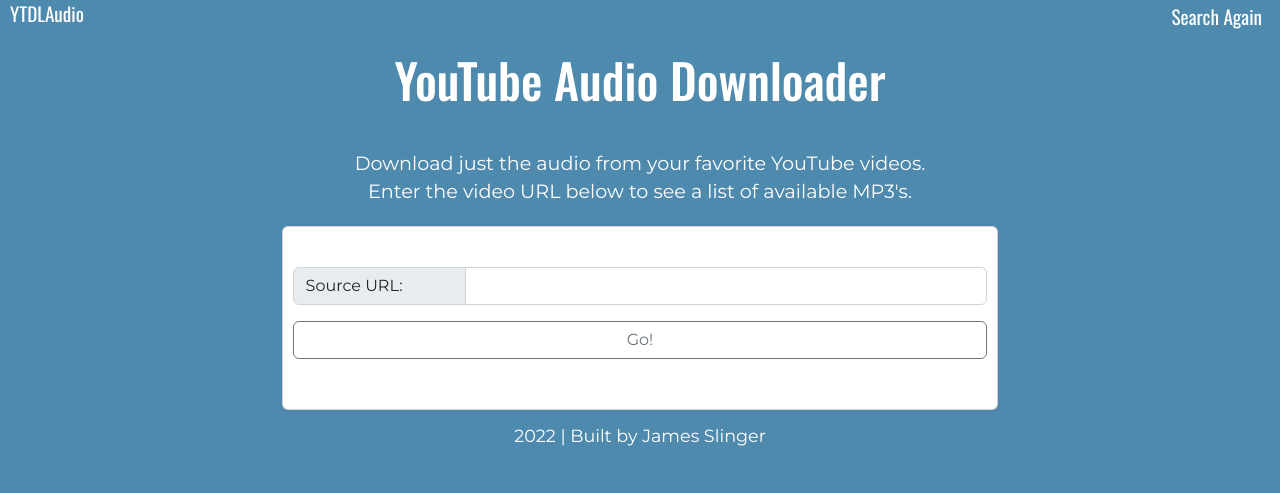
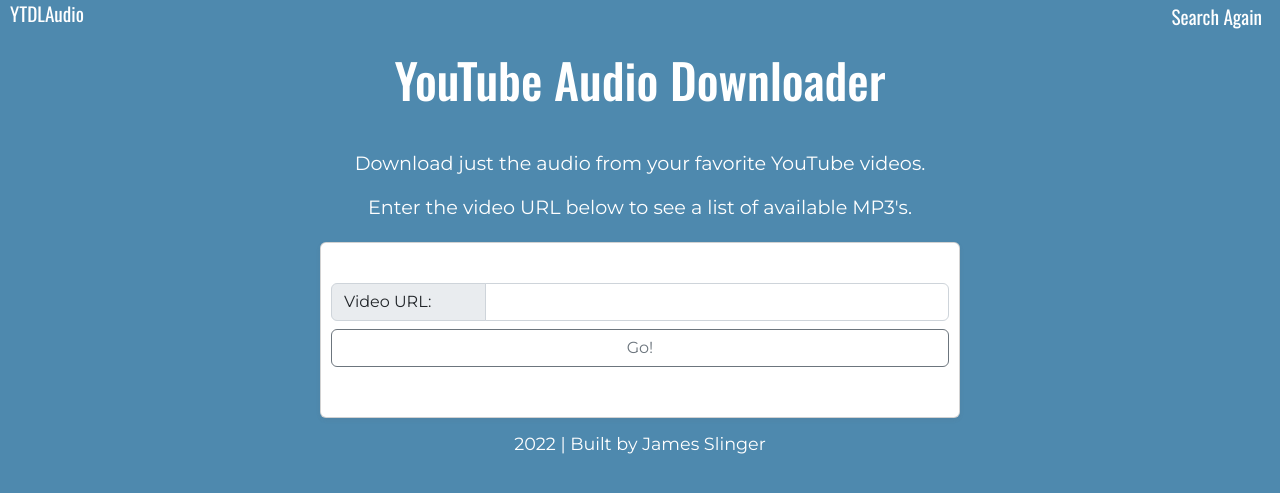
Before and after one commit to jamesslinger/YTDLAudio, a Flask app: page / in a window 1280 px wide. Shown: the part 15-508 px from the top of the page. Run offline with Flask 2, Linux system fonts and the light colour scheme.

Commit message:
Style changes

```diff
--- a/static/css/style.css
+++ b/static/css/style.css
@@ -68,20 +68,26 @@ body {
 
 .title h3, h4 {
     color:#FFF;
-    font-weight:500;
+    font-weight:600;
+    font-size: 2rem;
 }
 
 .title p, h5, h6 {
     color: #FFF;
     font-size: 1.2rem;
     max-width: 80%;
-    margin: auto;
+    margin: 1rem auto;
     text-align: center;
 }
+
 
 #source-input > form > div {
     padding-left: 0;
     padding-right: 0;
+}
+
+.submit-btn {
+    margin-top: 0.5rem;
 }
 
 
@@ -134,14 +140,19 @@ body {
 .card {
     background: #fff;
     padding: 40px 10px;
-    width: 56%;
+    width: 50%;
     margin: 20px auto 0 auto;
     box-shadow: 0 2px 4px rgba(100,100,100,.1);
+}
+
+.input-card {
+    /*width: 50%;*/
 }
 
 .results-card {
     margin: 1% auto;
     padding: 2% auto;
+    width: 80%;
 }
 
 @media (max-width: 1000px) {
@@ -153,6 +164,18 @@ body {
     .results-card {
     margin: 1% auto;
     padding: auto;
+    }
+}
+
+@media (min-width: 1024px) {
+    .results-card {
+        width: 65%;
+    }
+}
+
+@media (min-width: 1300px) {
+    .results-card {
+        width: 50%;
     }
 }
 
@@ -200,7 +223,7 @@ footer a:hover {
 .track-thumb {
     max-width: 100%;
     height: auto;
-    margin: 2% auto;
+    margin: auto;
     padding: 2% auto;
     border-radius: 20px;
     border: 10px solid white;
@@ -209,7 +232,7 @@ footer a:hover {
 
 #track-title {
     color: #fff;
-    margin: 0 auto 2%;
+    margin: 1rem auto 1rem;
     padding: 2% auto;
 }
 
--- a/templates/index.html
+++ b/templates/index.html
@@ -11,9 +11,9 @@
             <p>Enter the video URL below to see a list of available MP3's.</p>
         </div>
         <div id="source-input">
-            <form class="row card container-fluid" action="{{ url_for('results') }}" method="POST">
-                <div class="col input-group mb-3 justify-content-md-center">
-                    <span class="col-lg-3 input-group-text" id="basic-addon3">Source URL:</span>
+            <form class="row card input-card" action="{{ url_for('results') }}" method="POST">
+                <div class="col-xxl-6 col-xl-6 col-lg-6 col-md-8 col-sm-8 col-xs-10 input-group justify-content-md-center">
+                    <span class="col-lg-3 input-group-text" id="basic-addon3">Video URL:</span>
                     <input name="url" type="text" class="form-control" id="basic-url">
                 </div>
                 <button class="btn btn-outline-secondary submit-btn" type="submit">Go!</button>
```
